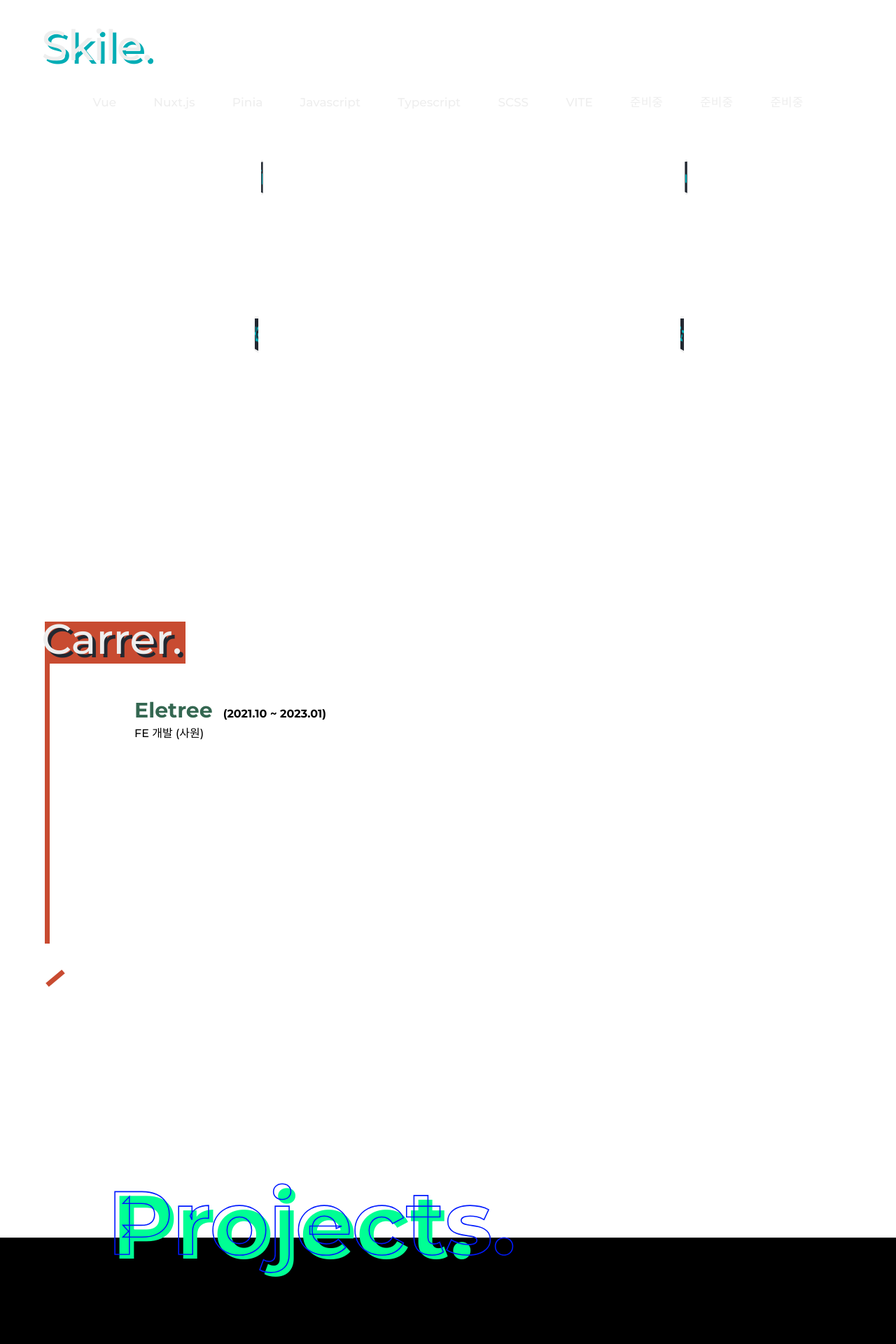
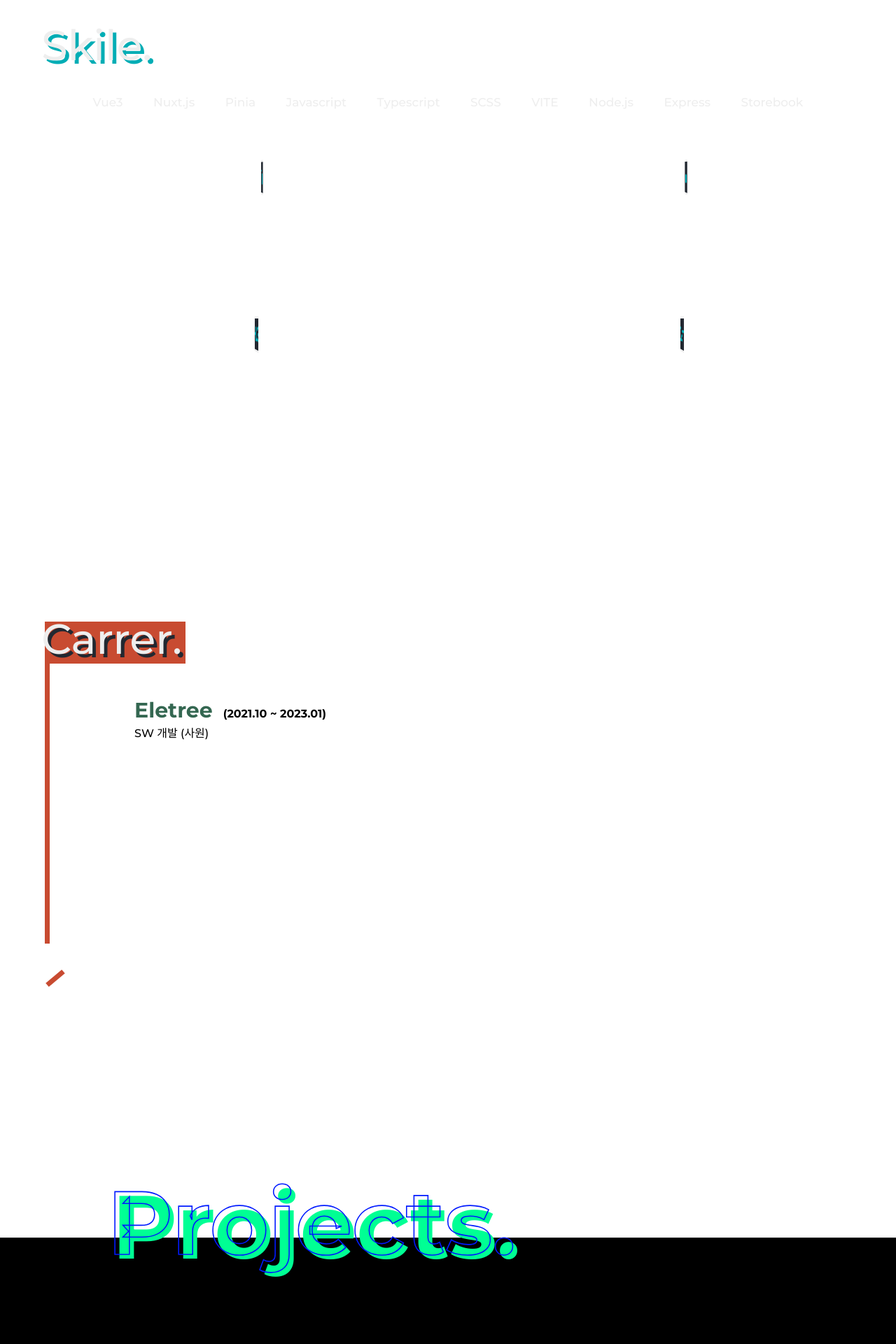
Before and after one commit to yym1623/YoonYoungMin, a Vue app: page / in a window 1280 px wide. Shown: the part 1560-3480 px from the top of the page at 70% size. Built offline with nearby package versions, Linux system fonts and the light colour scheme.

Commit message:
Project 레이아웃 수정

```diff
--- a/src/components/Career.vue
+++ b/src/components/Career.vue
@@ -11,7 +11,7 @@
         <div class="n__line sc"></div>
         <div class="__MyCarrer">
           <div class="__title"><span>Eletree</span>(2021.10 ~ 2023.01)</div>
-          <div class="__about">FE 개발 (사원)</div>
+          <div class="__about">SW 개발 (사원)</div>
         </div>
       </div>
       </div>
--- a/src/components/Project.vue
+++ b/src/components/Project.vue
@@ -5,7 +5,7 @@
 <template>
   <div class="__Container">
     <div class="Project__Container">
-      <div class="Project__Name">Project.</div>
+      <div class="Project__Name">Projects.</div>
       <div class="__ContentBox">
         <!-- 1 -->
         <div class="Project__Content">
--- a/src/components/Skile.vue
+++ b/src/components/Skile.vue
@@ -31,16 +31,16 @@ function scroll() {
       <div class="Skile__Name">Skile.</div>
       <div class="Skile__Item">
         <div class="__Items">
-          <div class="__Item">Vue</div>
+          <div class="__Item">Vue3</div>
           <div class="__Item">Nuxt.js</div>
           <div class="__Item">Pinia</div>
           <div class="__Item">Javascript</div>
           <div class="__Item">Typescript</div>
           <div class="__Item">SCSS</div>
           <div class="__Item">VITE</div>
-          <div class="__Item">준비중</div>
-          <div class="__Item">준비중</div>
-          <div class="__Item">준비중</div>
+          <div class="__Item">Node.js</div>
+          <div class="__Item">Express</div>
+          <div class="__Item">Storebook</div>
         </div>
       </div>
       <div class="Skiles">
```
